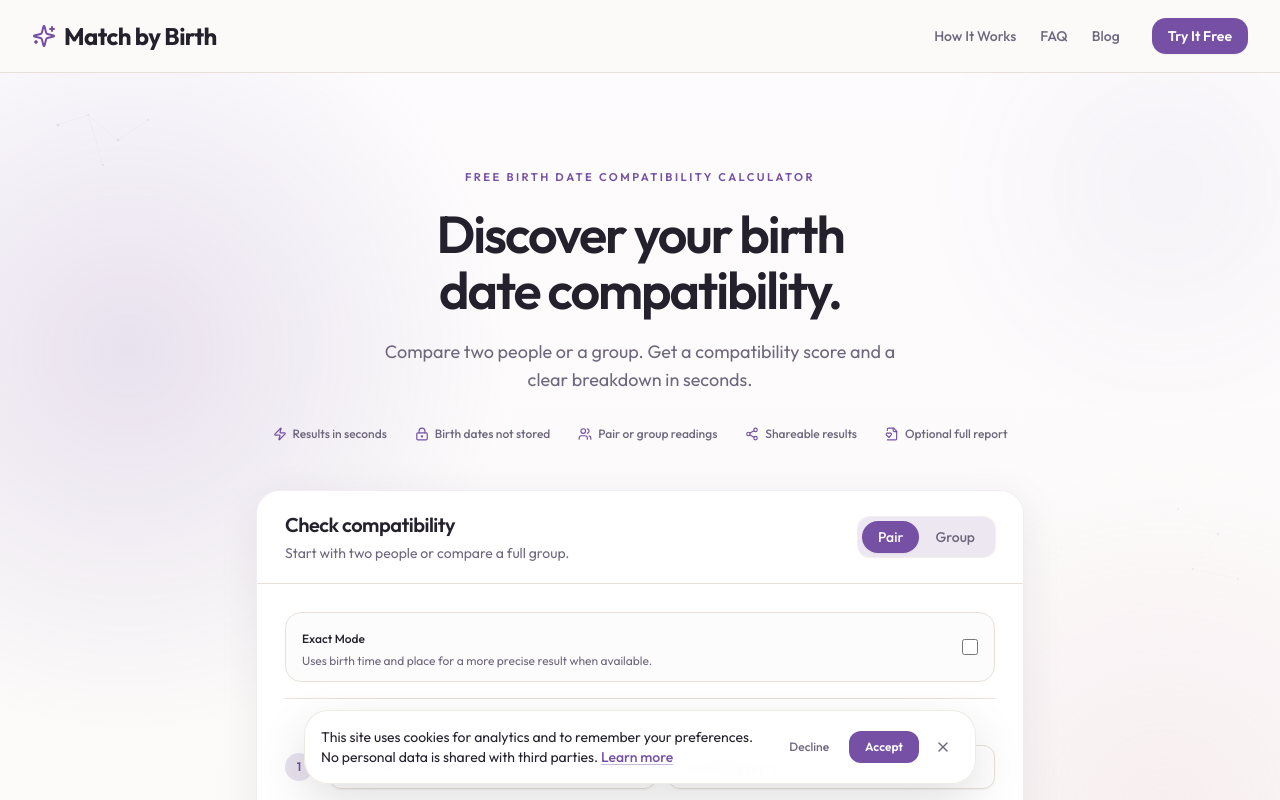
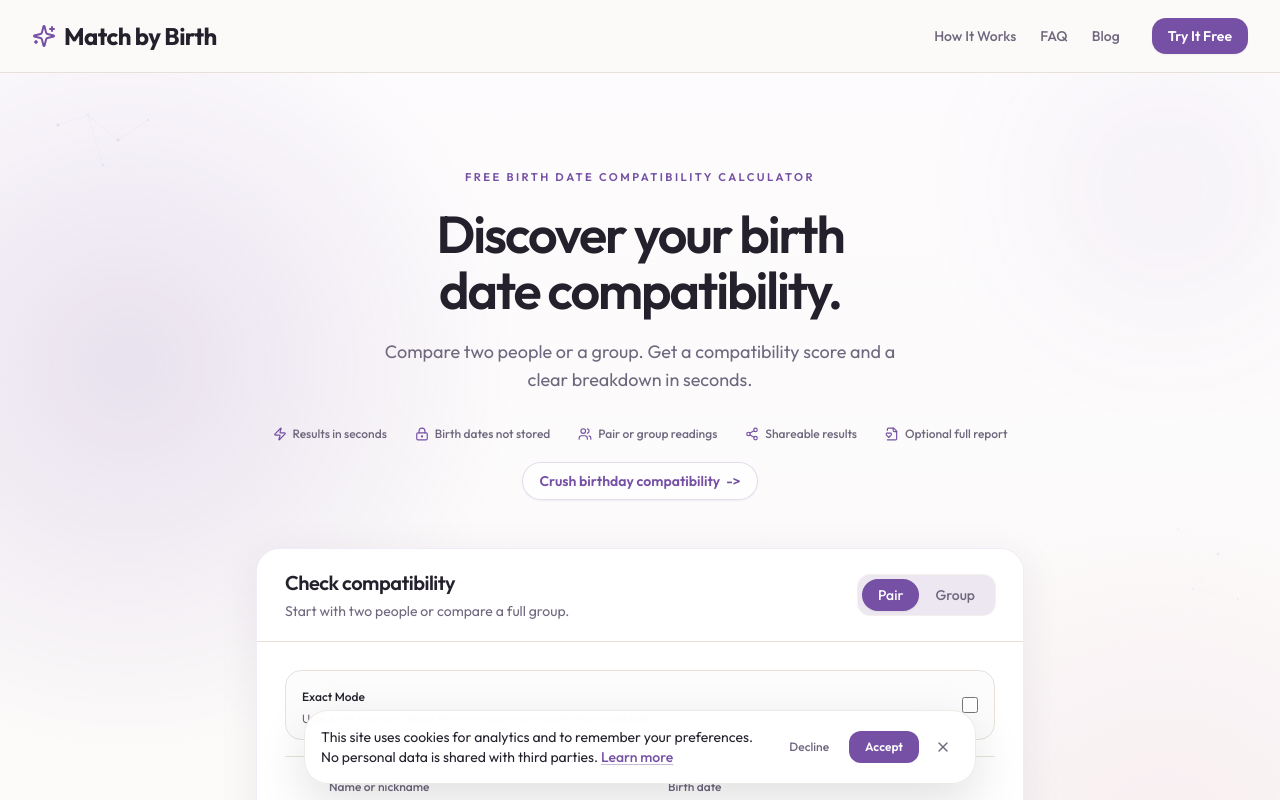
Before and after one commit to redefynliving/MatchbyBirth, a React (Vite) app in the folder apps/web/: page / in a window 1280 px wide. Shown: the top 800 px of the page. Built offline with nearby package versions, Linux system fonts and the light colour scheme.

Commit message:
Link crush page from homepage

```diff
--- a/apps/web/src/pages/HomePage.jsx
+++ b/apps/web/src/pages/HomePage.jsx
@@ -113,6 +113,15 @@
               <div className="mt-8">
                 <HomeProofBand />
               </div>
+              <div className="mt-5">
+                <Link
+                  to="/tools/crush-birthday-compatibility"
+                  className="inline-flex items-center justify-center rounded-full border border-primary/20 bg-card/80 px-4 py-2 text-sm font-semibold text-primary shadow-sm transition-colors hover:bg-primary/5"
+                >
+                  Crush birthday compatibility
+                  <span aria-hidden="true" className="ml-1.5">-&gt;</span>
+                </Link>
+              </div>
             </div>
 
             <CalculatorWithPreview mode={mode} setMode={setMode} />
```
Also changed, not shown: 1 other file (tests, documents, lock files or other folders).
